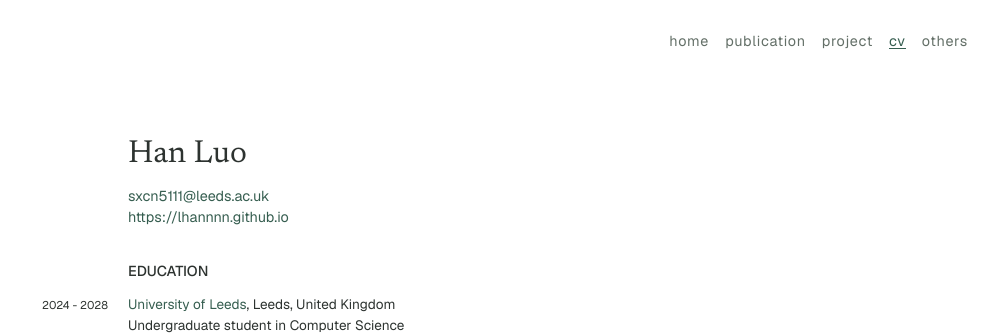
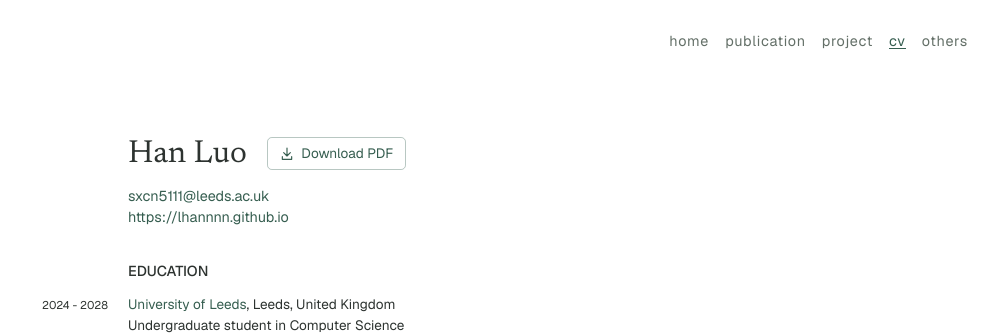
Before and after one commit to lhannnn/lhannnn.github.io, a Jekyll site: the page built from cv/index.html, in a window 1280 px wide. Shown: the top 334 px of the page, without its empty margins (140-1138 px from the left). Built offline with Jekyll 4.4.1, drawn with Linux system fonts in a browser that asks for light colours; nearby versions of some CDN libraries; some web fonts are replaced.

Commit message:
Add direct PDF download to CV page

```diff
--- a/assets/css/cv.css
+++ b/assets/css/cv.css
@@ -25,9 +25,23 @@
 .cv header h1 { font-family: 'Newsreader'; font-size: 2rem; font-weight: 400 !important; }
 .cv header p { margin: .5rem 0; font-size: .9rem !important}
 
-.cv-pdf { font-size: .9rem !important; font-weight: 400 !important; margin-left: 1.5rem; white-space: nowrap;}
-.cv-pdf:hover { font-weight: 500 !important;}
-.cv-pdf i { margin-right: .1rem;}
+.cv-heading { display: flex; align-items: center; flex-wrap: wrap; gap: .75rem 1.25rem; }
+.cv-heading h1 { margin: 0; }
+.cv-pdf {
+  display: inline-flex;
+  align-items: center;
+  gap: .4rem;
+  padding: .45rem .7rem;
+  border: 1px solid rgb(var(--accent) / .35);
+  border-radius: .3rem;
+  font-size: .85rem !important;
+  font-weight: 400 !important;
+  line-height: 1.2;
+  text-decoration: none;
+  white-space: nowrap;
+}
+.cv-pdf:hover { background: rgb(var(--accent) / .08); }
+.cv-pdf svg { flex-shrink: 0; }
 
 .cv-coauthor {
   font-weight: 400 !important;
--- a/cv/index.html
+++ b/cv/index.html
@@ -11,8 +11,14 @@ description: Curriculum vitae of Han Luo
   <div>
     <div>
       <header>
-        <div class="inline-flex items-center">
+        <div class="cv-heading">
           <h1>{{ site.author.name }}</h1>
+          <a class="cv-pdf" href="{{ '/assets/pdf/Han_Luo_CV.pdf' | relative_url }}" download="Han_Luo_CV.pdf" type="application/pdf" aria-label="Download Han Luo's CV as a PDF">
+            <svg width="16" height="16" viewBox="0 0 24 24" fill="none" stroke="currentColor" stroke-width="1.75" stroke-linecap="round" stroke-linejoin="round" aria-hidden="true" focusable="false">
+              <path d="M12 3v12m-5-5 5 5 5-5M5 16v4h14v-4" />
+            </svg>
+            Download PDF
+          </a>
         </div>
         <p>
           <a href="mailto:{{ site.author.email }}">{{ site.author.email }}</a><br>
```
Also changed, not shown: 1 other file.
